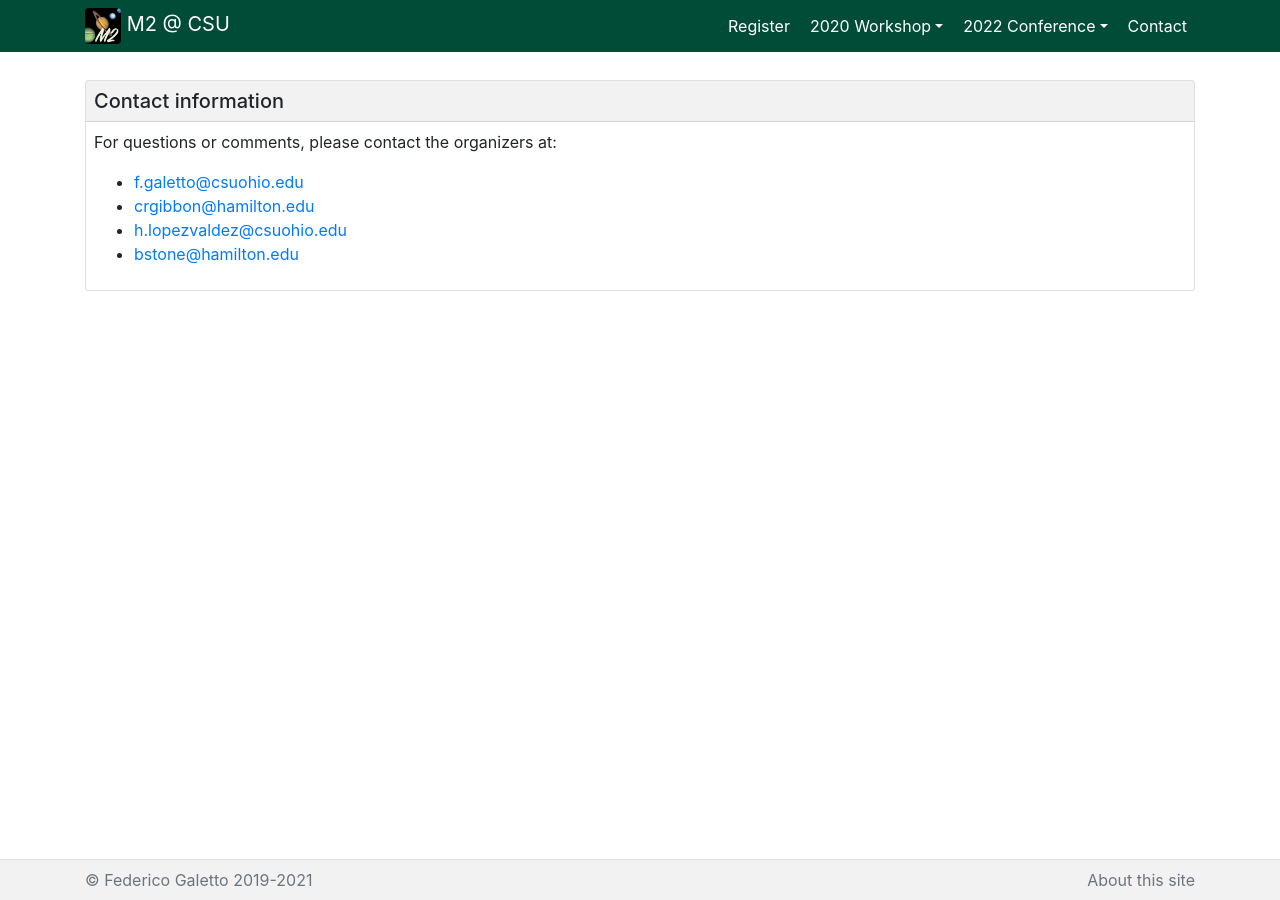
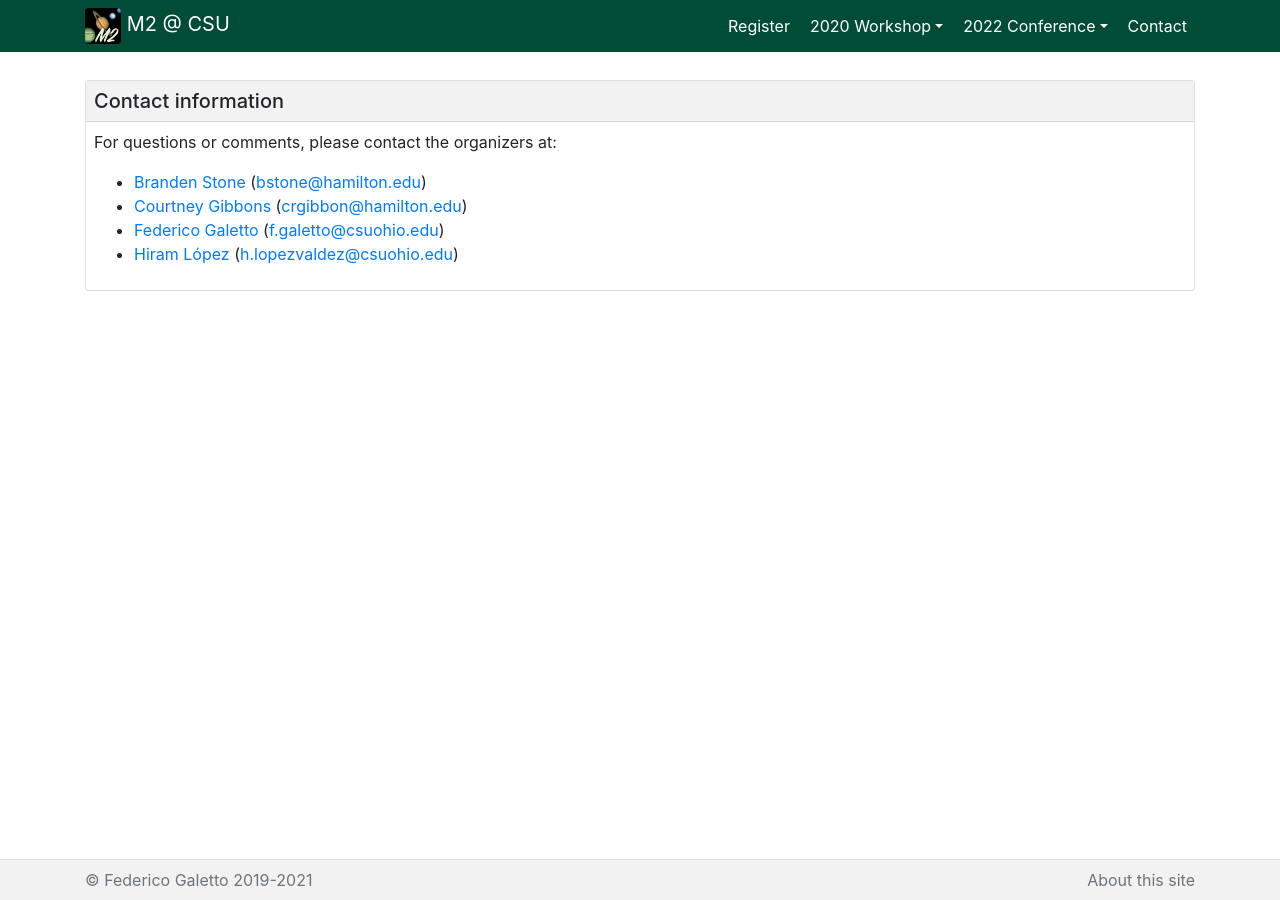
Before and after one commit to galettof/m2csu, a Jekyll site: the page built from contact.html, in a window 1280 px wide. Built offline with Jekyll 4.4.1, drawn with Linux system fonts in a browser that asks for light colours.

Commit message:
updated contact page

```diff
--- a/contact.html
+++ b/contact.html
@@ -14,14 +14,14 @@ title: M2 @ CSU Contact
 	  <div class="card-body">
 	    <p>For questions or comments, please contact the organizers at:</p>
 	    <ul>
-	      <li><a href="mailto:f.galetto@csuohio.edu">f.galetto@csuohio.edu</a>
-	      </li>
-	      <li><a href="mailto:crgibbon@hamilton.edu">crgibbon@hamilton.edu</a>
-	      </li>
-	      <li><a href="mailto:h.lopezvaldez@csuohio.edu">h.lopezvaldez@csuohio.edu</a>
-	      </li>
-	      <li><a href="mailto:bstone@hamilton.edu">bstone@hamilton.edu</a>
-	      </li>
+	      <li><a href="https://people.hamilton.edu/bstone" target="_blank">Branden Stone</a>
+		(<a href="mailto:bstone@hamilton.edu" target="_blank">bstone@hamilton.edu</a>)
+	      <li><a href="https://people.hamilton.edu/cgibbons" target="_blank">Courtney Gibbons</a>
+		(<a href="mailto:crgibbon@hamilton.edu" target="_blank">crgibbon@hamilton.edu</a>)
+	      <li><a href="https://math.galetto.org" target="_blank">Federico Galetto</a>
+		(<a href="mailto:f.galetto@csuohio.edu" target="_blank">f.galetto@csuohio.edu</a>)
+	      <li><a href="https://academic.csuohio.edu/h_lopez/" target="_blank">Hiram L&oacute;pez</a>
+		(<a href="mailto:h.lopezvaldez@csuohio.edu" target="_blank">h.lopezvaldez@csuohio.edu</a>)
 	    </ul>
 	  </div>
 	</div>
```
